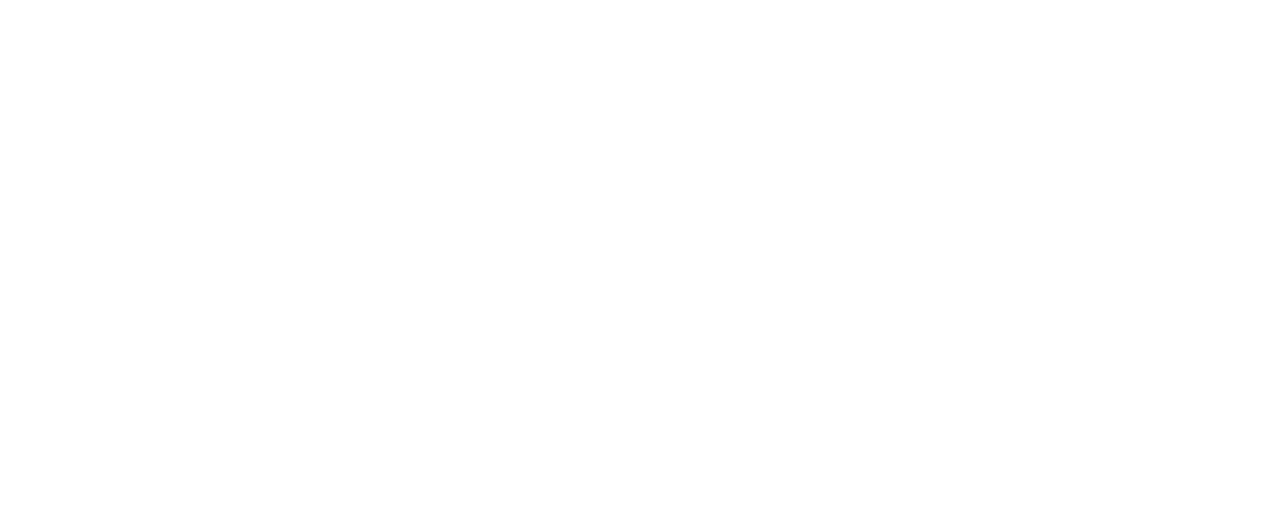
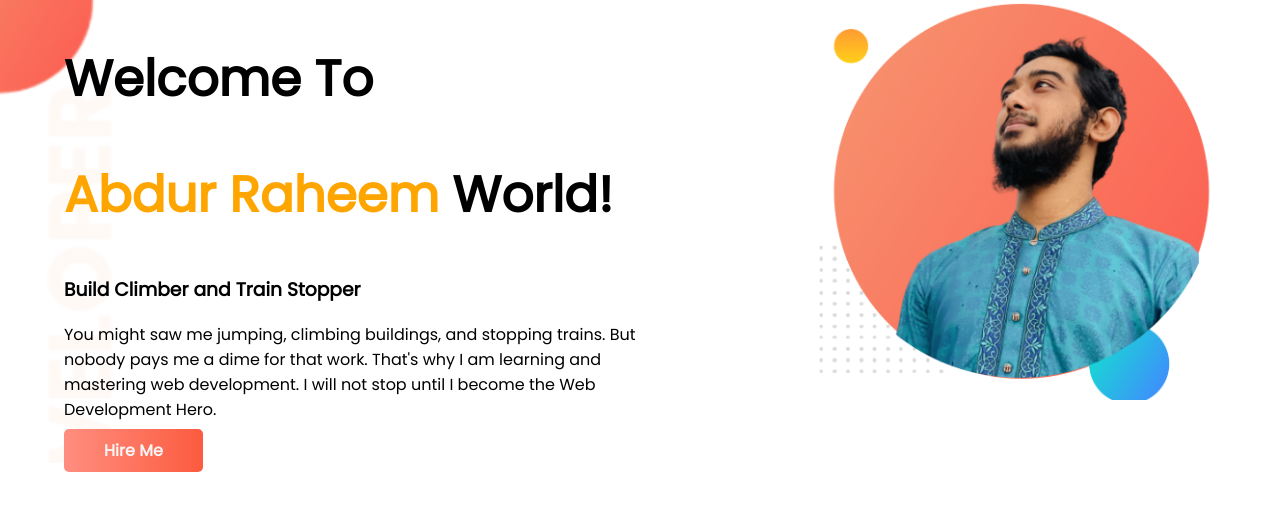
Before and after one commit to Md-Abdur-Raheem/my-first-portfolio, a plain HTML site: page index.html in a window 1280 px wide. Drawn offline with Linux system fonts and the light colour scheme.

Commit message:
second version

```diff
--- a/index.html
+++ b/index.html
@@ -5,9 +5,24 @@
     <meta http-equiv="X-UA-Compatible" content="IE=edge">
     <meta name="viewport" content="width=device-width, initial-scale=1.0">
     <title>Md. Abdur Raheem</title>
+    <link rel="preconnect" href="https://fonts.googleapis.com">
+    <link rel="preconnect" href="https://fonts.gstatic.com" crossorigin>
+    <link href="https://fonts.googleapis.com/css2?family=Poppins&display=swap" rel="stylesheet">
     <link rel="stylesheet" href="style.css">
 </head>
 <body>
+   <section class="top-banner">
+    <div class="top">
+        <h1>Welcome To</h1>
+        <h1><span>Abdur Raheem</span> World!</h1>
+        <h3>Build Climber and Train Stopper</h3>
+        <p>You might saw me jumping, climbing buildings, and stopping trains. But nobody pays me a dime for that work. That's why I am learning and mastering web development. I will not stop until I become the Web Development Hero.</p>
+        <a class ="hire-me-button" href="https://www.facebook.com/Raheem.dhk/" target="_blank">Hire Me</a>
+    </div>
 
+    <div class="top">
+        <img src="images/my-bg.png" alt="Top right images" >
+    </div>
+   </section>
 </body>
 </html>
--- a/style.css
+++ b/style.css
@@ -0,0 +1,39 @@
+body {
+    margin: 0%;
+    font-family: 'Poppins', sans-serif;
+}
+
+h1 {
+    font-size: 50px;
+}
+
+h1 span {
+    color: #FFA500;
+}
+
+.top-banner {
+    background-image: url('background/top-banner.png');
+    background-repeat: no-repeat;
+    background-attachment: fixed;
+    background-size: cover;
+    display: flex;
+}
+
+.top {
+    width: 50%;
+    padding-left: 5%;
+}
+
+.top img {
+    width: 70%;
+    padding-left: 20%;
+}
+
+.hire-me-button {
+    text-decoration: none;
+    background-image: linear-gradient(to left,rgb(252, 91, 63), rgb(255, 142, 128));
+    padding: 10px 40px;
+    border-radius: 5px;
+    color: whitesmoke;
+    font-weight: 800;
+}
```
Also changed, not shown: background/dream-bg.png (added), background/exp-bg.png (added), background/my-bg.png (added), background/my-bg2.png (added), background/top-banner.png (added), images/ar-two-removebg (1).png (added), images/ar-two-removebg.png (added), images/jhankar.png (added), images/jhankar2.png (added), images/my-bg.png (added), 5 other files.
